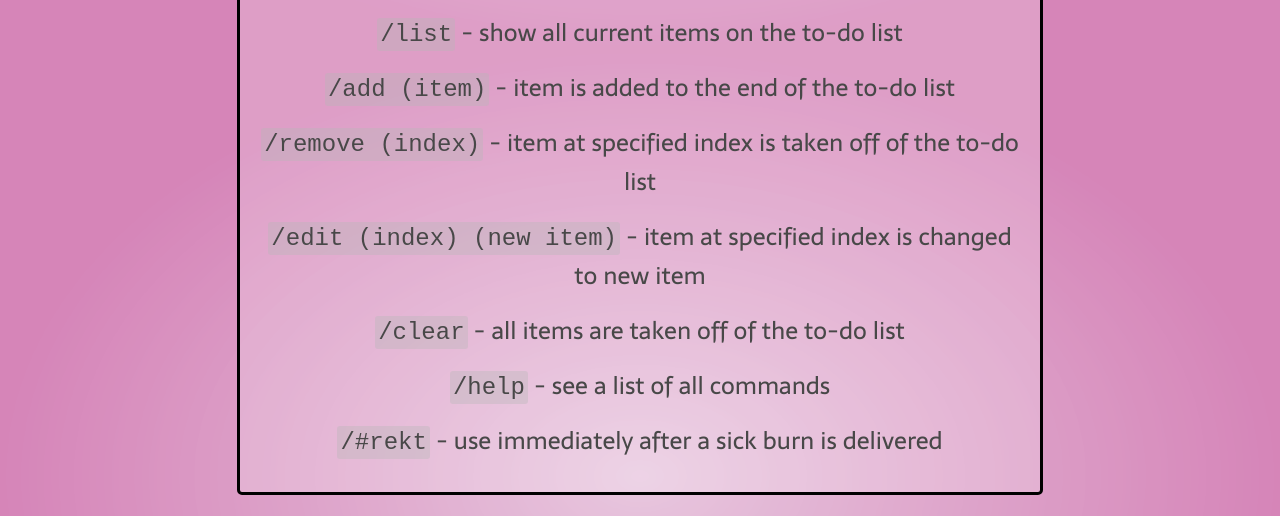
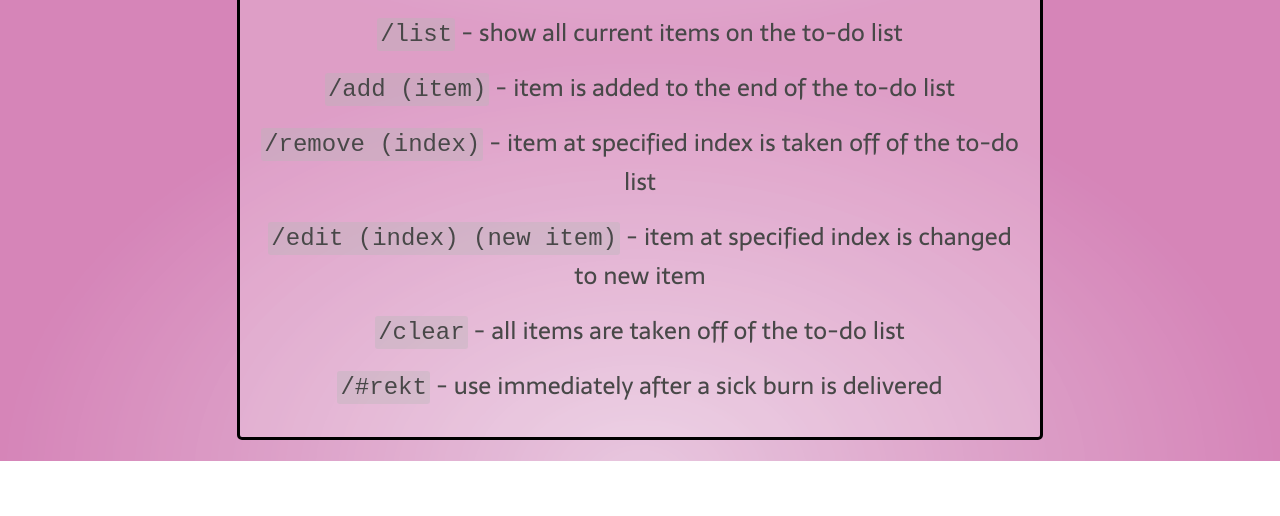
Before and after one commit to trev4ev/PandaBot, a website: page index.html in a window 1280 px wide. Shown: the part 804-1320 px from the top of the page. After the commit the page ends 1265 px from the top, so only its background shows below. Drawn offline with Linux system fonts and the light colour scheme.

Commit message:
comment out help

```diff
--- a/index.html
+++ b/index.html
@@ -25,7 +25,7 @@
             <h4><span id = "code">/remove (index)</span> - item at specified index is taken off of the to-do list</h4>
             <h4><span id = "code">/edit (index) (new item)</span> - item at specified index is changed to new item</h4>
             <h4><span id = "code">/clear</span> - all items are taken off of the to-do list</h4>
-            <h4><span id = "code">/help</span> - see a list of all commands</h4>
+<!--            <h4><span id = "code">/help</span> - see a list of all commands</h4>-->
             <h4><span id = "code">/#rekt</span> - use immediately after a sick burn is delivered</h4>
         </div>
     </body>
```
